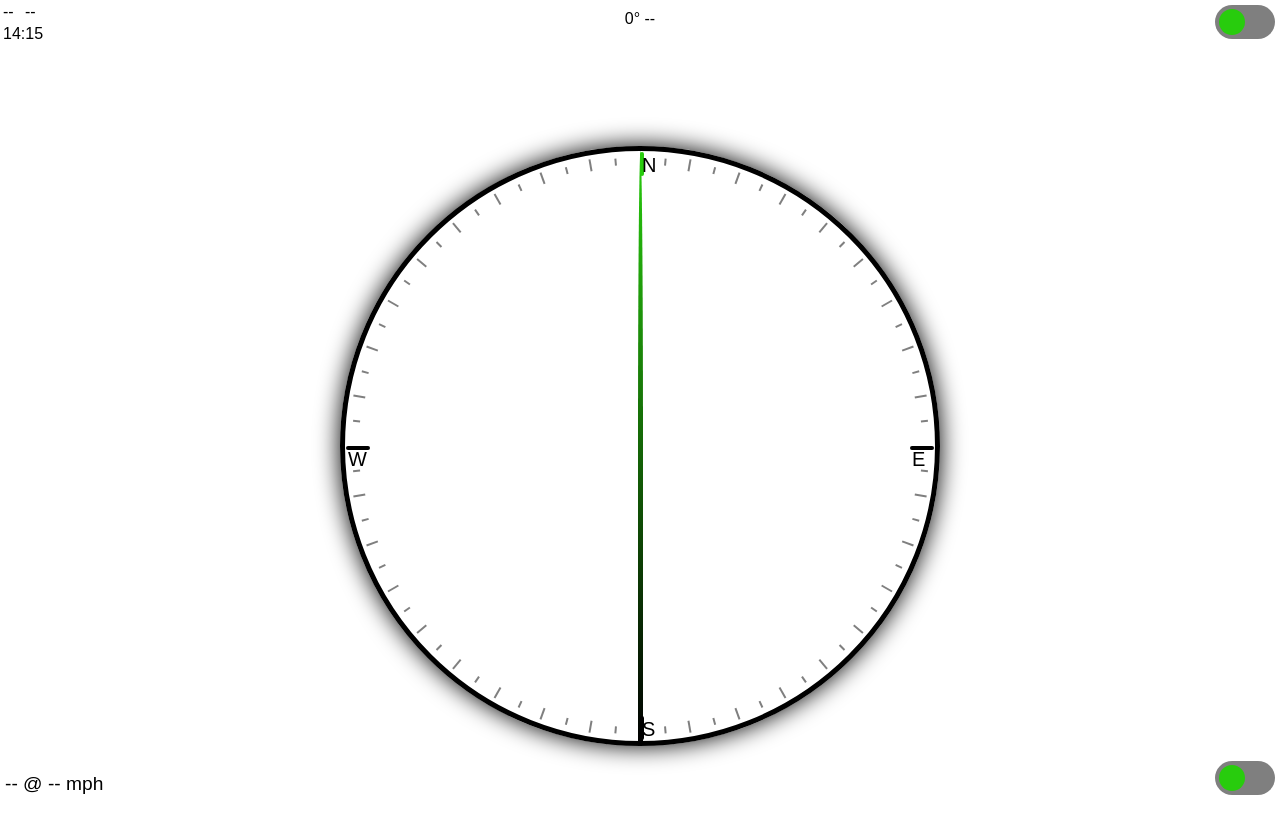
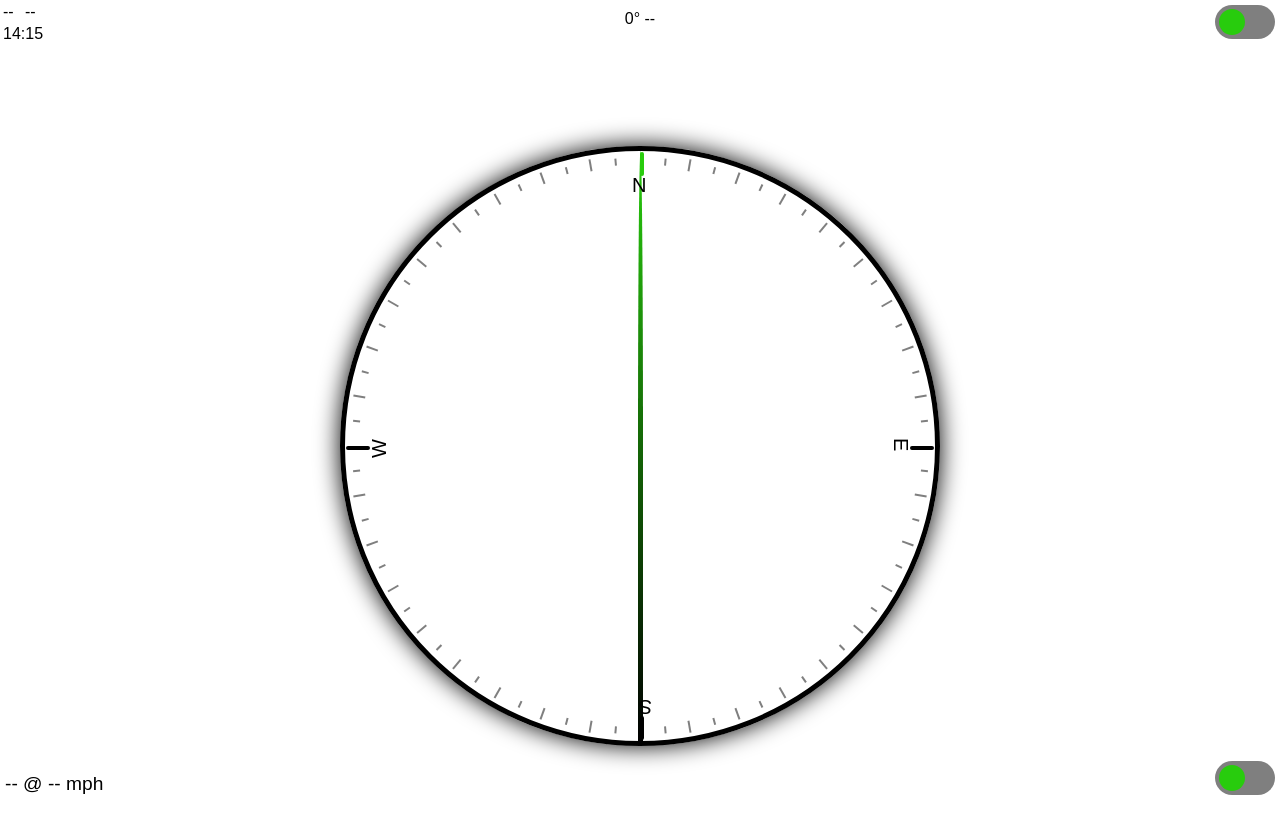
Before and after one commit to radioxeth/compass, a website: page app/index.html in a window 1280 px wide. Drawn offline with Linux system fonts and the light colour scheme.

Commit message:
orient cardinal letters

```diff
--- a/app/index.html
+++ b/app/index.html
@@ -48,16 +48,16 @@
         <div id="compass-border" class="compass-border">
             <div id="compass-pointer" class="compass-pointer"></div>
             <div class="cardinal-north">
-                <div class="cardinal-letter">N</div>
+                <div class="cardinal-letter n">N</div>
             </div>
             <div class="cardinal-south">
-                <div class="cardinal-letter">S</div>
+                <div class="cardinal-letter s">S</div>
             </div>
             <div class="cardinal-east">
-                <div class="cardinal-letter">E</div>
+                <div class="cardinal-letter e">E</div>
             </div>
             <div class="cardinal-west">
-                <div class="cardinal-letter">W</div>
+                <div class="cardinal-letter w">W</div>
             </div>
         </div>
 
--- a/app/main.js
+++ b/app/main.js
@@ -1,5 +1,5 @@
 let isPointerFixed = false
-let isTesting = false
+let isTesting = true
 const getTime = (date) => `${String(date.getHours()).padStart(2, '0')}:${String(date.getMinutes()).padStart(2, '0')}`
 
 const getRandomBetween0And360 = () => Math.floor(Math.random() * 361)
--- a/app/style.css
+++ b/app/style.css
@@ -90,6 +90,36 @@ body {
     position: absolute;
     font-size: 20px;
     left: -50;
+
+
+}
+
+.n {
+    transform-origin: 0 0;
+    transform: rotate(0deg);
+    left: -10px;
+    top: 20px
+}
+
+.e {
+    transform-origin: 0 0;
+    transform: rotate(90deg);
+    left: 0px;
+    top: -10px;
+}
+
+.s {
+    transform-origin: 0 0;
+    transform: rotate(180deg);
+    left: 10px;
+    top: 0px;
+}
+
+.w {
+    transform-origin: 0 0;
+    transform: rotate(270deg);
+    top: 10px;
+    left: 20px;
 }
 
 .cardinal-north {
```
